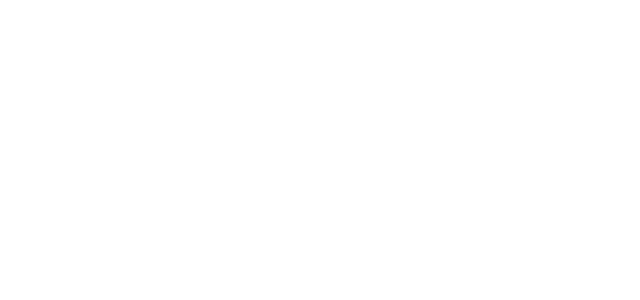
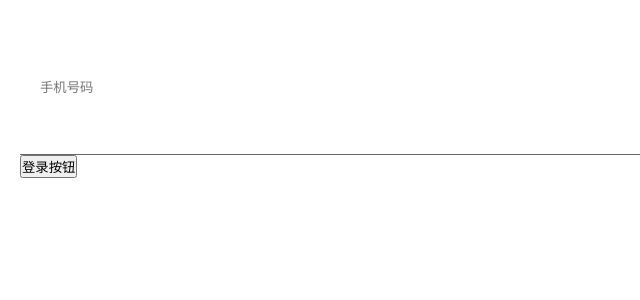
Before and after one commit to itcast-hsian/news-36, a Vue app: page /#/login in a window 1280 px wide. Before the commit this address led to /#/. Shown: the top 300 px of the page, without its empty margins (0-640 px from the left). Built offline with nearby package versions, Linux system fonts and the light colour scheme; a small style sheet from the web is missing.

Commit message:
输入框双向数据绑定

```diff
--- /dev/null
+++ b/src/components/AuthInput.vue
@@ -0,0 +1,45 @@
+<template>
+  <!-- @input是输入框每次输入时候都会触发 -->
+  <input
+    class="input"
+    :placeholder="placeholder"
+    :value="value"
+    @input="handleInput"
+  />
+</template>
+
+<script>
+export default {
+    props:[
+        "placeholder",
+        "value",
+        "name",
+
+        "rule",
+    ],
+
+    mounted(){
+        // console.log(this.rule)
+    },
+
+    methods: {
+        // 每次输入框输入值时候都会触发
+        handleInput(event){
+            this.$emit("input", event.target.value)
+        }
+    }
+}
+</script>
+
+<style scoped lang="less">
+.input{
+    width:100%;
+    height: 38 / 360 * 100vw;
+    padding:20px;
+    box-sizing: border-box;
+    background: #fff;
+    border:none;
+    border-bottom: 1px #666 solid;
+    outline: none;
+}
+</style>
--- a/src/pages/Login.vue
+++ b/src/pages/Login.vue
@@ -1,5 +1,5 @@
 <template>
-  <div>
+  <div class="container">
       <!-- 关闭的按钮 -->
       <div class="close">
         <span class="iconfont iconicon-test"></span>
@@ -11,33 +11,65 @@
       </div>
 
       <!-- 用户名密码输入框 -->
-      <div>
-        <input type="text">
-      </div>
-      <div>
-        <input type="text">
+      <div >
+
+        <!-- 输入框组件 -->
+        <AuthInput
+        placeholder="手机号码"
+
+        :value='form.username'
+        @input="handleUsername"
+        ></AuthInput>
+
       </div>
 
-      登录按钮
-      <button></button>
+
+      <button @click="handleSubmit">登录按钮</button>
   </div>
 </template>
 
 <script>
+
+//  导入输入框组件
+import AuthInput from "@/components/AuthInput";
+
 export default {
   data(){
     return {
-      list: []
+      // 发送给后台的数据
+      form: {
+        username: "",
+        password: ""
+      }
+    }
+  },
+  // 注册组件
+  components: {
+    AuthInput
+  },
+
+  methods: {
+    // 传递给输入框组件，用于获取用户名
+    handleUsername(value){
+      this.form.username = value;
+    },
+    // 表单提交
+    handleSubmit(){
+      console.log(this.form)
     }
   }
 }
 </script>
 
-<style lang="less">
+<style scoped lang="less">
+  // scoped 作用域样式
   // lang声明样式的类型
+
+  .container{
+    padding:20px;
+  }
+
   .close{
-    padding:20px;
-
     span{
       font-size: 27 / 360 * 100vw;
     }
```
